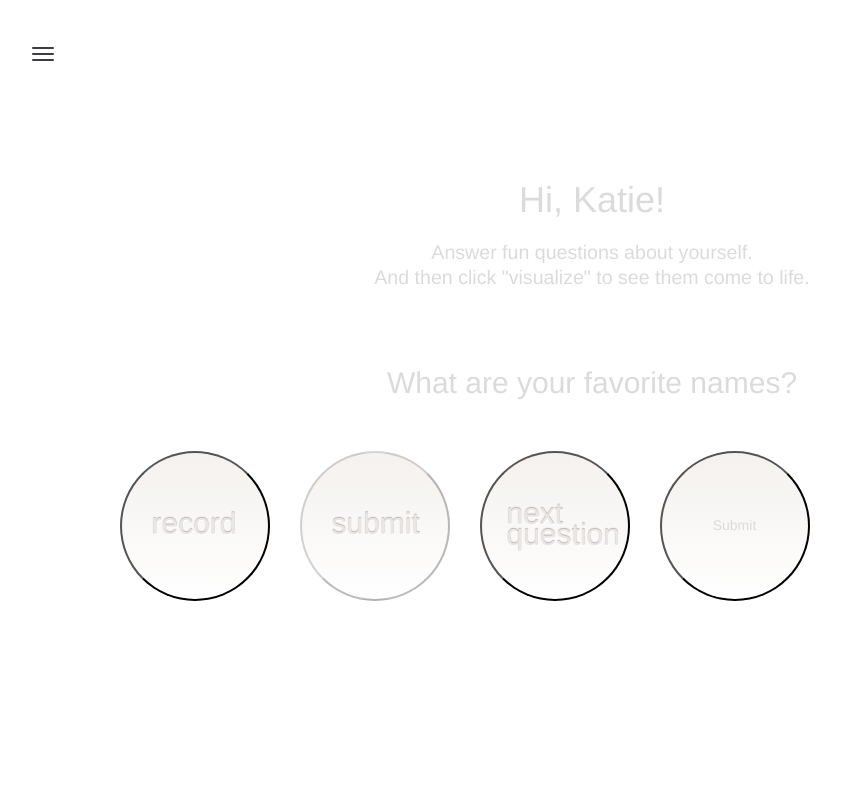
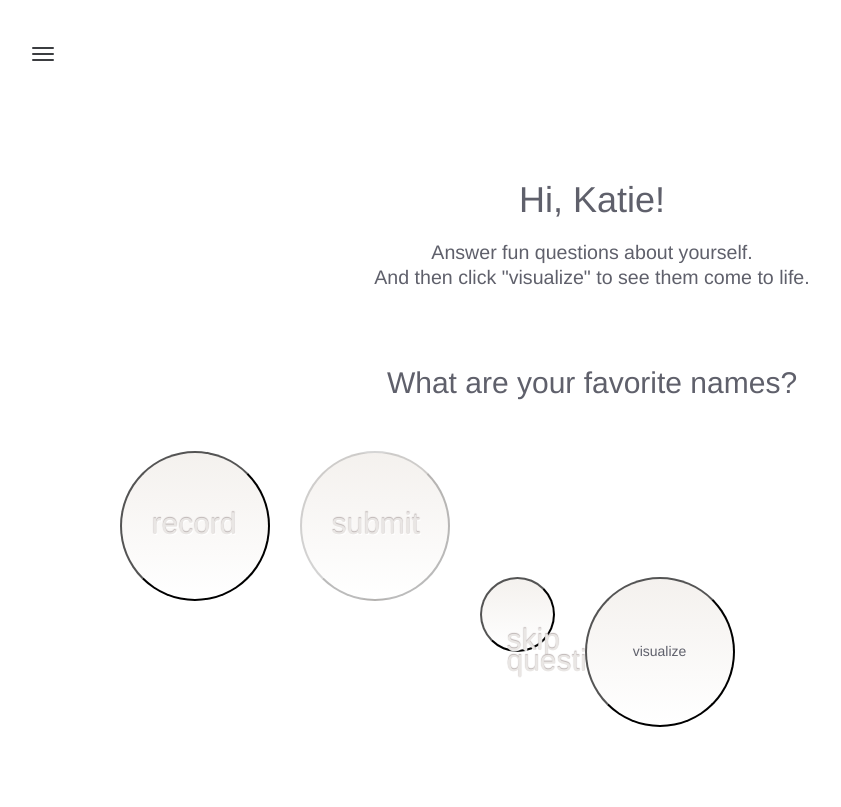
Before and after one commit to stephaniesimon/final_project, a Flask app: page /users/1 in a window 1280 px wide. Shown: the whole page, without its empty margins (48-889 px from the left). Before the commit the page ends 601 px from the top, so only its background shows below. Run offline with Flask 2, Linux system fonts and the light colour scheme; data comes from the database, SQL or seed files in the repository; both versions use the stored data as it was after the commit; some libraries are stand-ins or nearby versions.

Commit message:
Changed text color to darker gray

```diff
--- a/static/css/style.css
+++ b/static/css/style.css
@@ -18,7 +18,7 @@ body {
 	font-size:14px;
 	font-family: 'Lato', 300;
 	color:#262626;
-	color:#DBDBDB;
+	color:#5F606B;
 	font-weight: normal;
 	margin: 0;
     padding: 0;
@@ -138,7 +138,7 @@ h1 {
 /********************************************************/
 /*                      Typography                      */
 /********************************************************/
-a { color:#DBDBDB; text-decoration: none; }
+a { color:#5F606B; text-decoration: none; }
 a:hover, a:active { color:#fff; text-decoration: underline; }
 .lead {
 	font-weight:normal;
@@ -152,7 +152,7 @@ a:hover, a:active { color:#fff; text-decoration: underline; }
 	font-weight:normal;
 	font-size:4em;
 	margin-bottom:15px;
-	color:#DBDBDB;
+	color:#5F606B;
 	line-height:1em;
 }
 .subtitle {
@@ -295,7 +295,7 @@ html, body{
 		.button{
 			background-image: -webkit-linear-gradient(top, #f4f1ee, #fff);
 			background-image: linear-gradient(top, #f4f1ee, #fff);
-			border-radius: 50%;
+			border-radius: 100%;
 			/*box-shadow: 0px 8px 10px 0px rgba(0, 0, 0, .3), inset 0px 4px 1px 1px white, inset 0px -3px 1px 1px rgba(204,198,197,.5);*/
 			float:left;
 			height: 150px;
@@ -318,15 +318,21 @@ html, body{
 			width: 30px;
 		}
 
+		.next-question {
+			height: 75px;
+			width: 75px;
+			font-size: 15px;
+		}
+
 
 		.next-question:after{
-			content: "next question";
+			content: "skip question";
 			left: 25px;
 			top: 50px;
 		}
 
 		.visualize:after{
-			/*content: "visualize";*/
+			content: "visualize";
 			left: 25px;
 			top: 60px;
 		}
@@ -350,8 +356,8 @@ html, body{
 		}
 
 		.submit:hover:after{
-			color:#f94e66;
-			text-shadow:0px 0px 6px #f94e66;
+			color:#83d244;
+			text-shadow:0px 0px 6px #83d244;
 		}
 
 		.visualize:hover:after{
@@ -360,8 +366,8 @@ html, body{
 		}
 
 		.record:hover:after{
-			color:#83d244;
-			text-shadow:0px 0px 6px #83d244;
+			color:#f94e66;
+			text-shadow:0px 0px 6px #f94e66;
 		}
 
 		.next-question:hover:after{
@@ -374,10 +380,10 @@ html, body{
 		.button:active{
 			background-image: -webkit-linear-gradient(top, #efedec, #f7f4f4);
 			background-image: linear-gradient(top, #efedec, #f7f4f4);
-			box-shadow: 0 3px 5px 0 rgba(0,0,0,.4), inset 0px -3px 1px 1px rgba(204,198,197,.5);
+			/*box-shadow: 0 3px 5px 0 rgba(0,0,0,.4), inset 0px -3px 1px 1px rgba(204,198,197,.5);*/
 		}
 
 		.button:active:after{
 			color:#dbd2d2;
-			text-shadow: 0px -1px 1px #bdb5b4, 0px 1px 1px white;
+			/*text-shadow: 0px -1px 1px #bdb5b4, 0px 1px 1px white;*/
 		}
--- a/templates/user_alarm.html
+++ b/templates/user_alarm.html
@@ -20,26 +20,34 @@
 
   <br><br>
 
-  <div class="buttonHolder">
   <button onclick="startRecording(this);" class="button record"></button>
   <button id="submit_answer" onclick="stopRecording(this);" disabled class="button submit"></button>
-
+  <br><br> <br><br> <br><br>
 
 
   <button id="next_question" class="button next-question"></button>
 
   <form action="/visualize" method="GET">
-  <input type="submit" class="button visualize" label="Visualize">
+  <input type="submit" class="button visualize" value="visualize">
   </form>
 
 
-</div>
+
 
 
 
 
   <script src="https://code.jquery.com/jquery-2.1.4.min.js"></script>
  <script>
+
+ $("#submit_answer").click(function() {
+    $.get('/next_question', function (data){
+
+      console.log(data);
+      $('#question_text').html(data);
+    })
+})
+
 
  $("#next_question").click(function() {
     $.get('/next_question', function (data){
```
Also changed, not shown: chime2.db.
